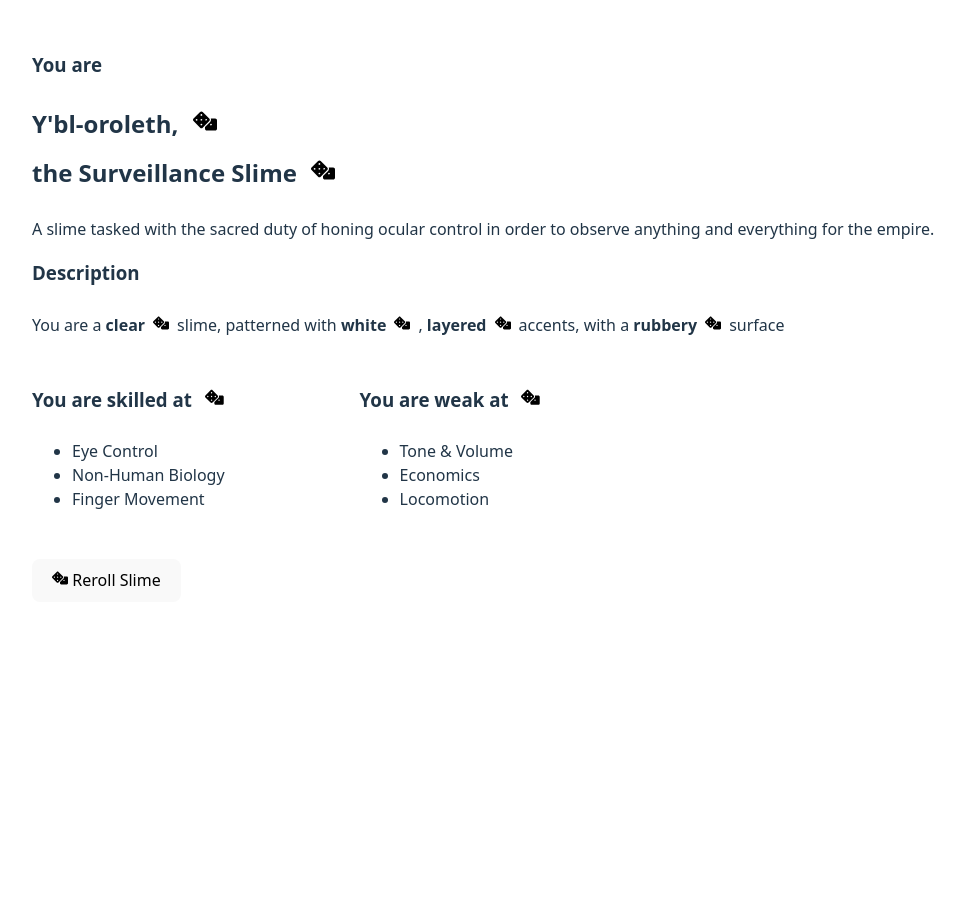
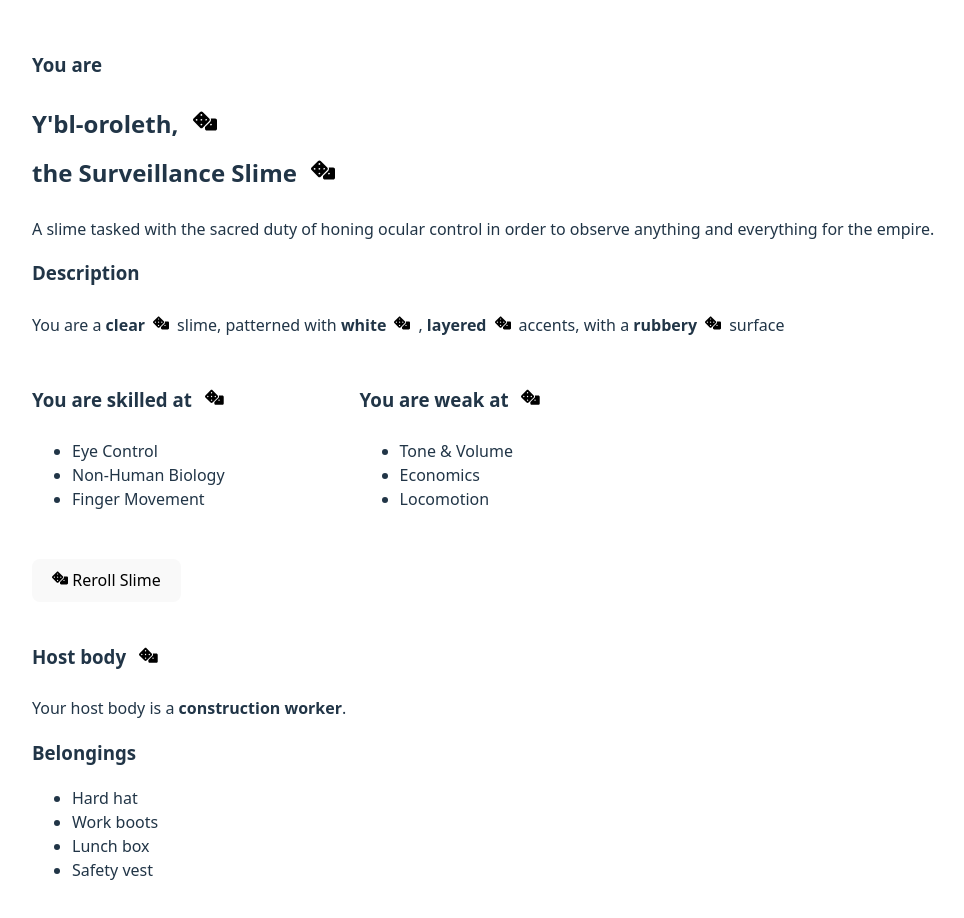
Before and after one commit to Wuggynaut/slime-maker, a React (Vite) app: page / in a window 1280 px wide. Shown: the top 918 px of the page, without its empty margins (0-964 px from the left). Before the commit the page ends 800 px from the top, so only its background shows below. Built offline with nearby package versions, Linux system fonts and the light colour scheme.

Commit message:
Host body creation

```diff
--- a/src/App.tsx
+++ b/src/App.tsx
@@ -1,4 +1,5 @@
 import './App.css'
+import { GenerateHost } from './GenerateHost'
 import { GenerateSlime } from './GenerateSlime'
 
 function App() {
@@ -7,6 +8,7 @@ function App() {
   return (
     <>
       <GenerateSlime />
+      <GenerateHost />
     </>
   )
 }
--- a/src/GenerateHost.tsx
+++ b/src/GenerateHost.tsx
@@ -1,8 +1,30 @@
+import { useState } from 'react';
+import { rollDice } from './utils/diceRoller';
+import { type HostBody, hostBodies } from './data/hostBodies';
+import { GetArticle } from './utils/GetArticle';
+import { RerollButton } from './utils/RerollButton';
+
+
 export function GenerateHost() {
+    const [body, setBody] = useState<HostBody>(hostBodies[rollDice('1d36')]);
+
+    const generateBody = () => {
+        setBody(hostBodies[rollDice('1d36')]);
+    }
+
+    const capitalize = (word: string): string => {
+        if (!word) return word;
+        return word.charAt(0).toUpperCase() + word.slice(1);
+    }
+
     return (
         <>
-        <h3>Your host body is</h3>
-
+            <h3>Host body  <RerollButton onClick={generateBody} /></h3>
+            <p>Your host body is {GetArticle(body.occupation)} <strong>{body.occupation}</strong>.</p>
+            <h3>Belongings</h3>
+            <ul>
+                {body.belongings.map((s, index) => <li key={index}>{capitalize(s)}</li>)}
+            </ul>
         </>
     );
 }
--- /dev/null
+++ b/src/data/hostBodies.ts
@@ -0,0 +1,151 @@
+export type HostBody = {
+    occupation: string;
+    belongings: string[];
+}
+
+export const hostBodies: Record<number, HostBody> = {
+    1: {
+        occupation: 'barista',
+        belongings: ['coffee beans', 'apron', 'tote bag', 'bicycle']
+    },
+    2: {
+        occupation: 'accountant',
+        belongings: ['coffee mug', 'stress ball', 'briefcase']
+    },
+    3: {
+        occupation: 'student',
+        belongings: ['headphones', 'skateboard', 'lighter', 'backpack']
+    },
+    4: {
+        occupation: 'dog walker',
+        belongings: ['waste bags', 'tennis ball', "someone's dog"]
+    },
+    5: {
+        occupation: 'security guard',
+        belongings: ['radio', 'flashlight', 'baton']
+    },
+    6: {
+        occupation: 'teacher',
+        belongings: ['coffee mug', 'reading glasses', 'pointer stick']
+    },
+    7: {
+        occupation: 'taxi driver',
+        belongings: ['perfume', 'cigarettes', 'lighter', 'a taxi']
+    },
+    8: {
+        occupation: 'professor',
+        belongings: ['pipe', 'satchel', 'laptop']
+    },
+    9: {
+        occupation: 'cashier',
+        belongings: ['gloves', 'earbuds', 'pocket knife']
+    },
+    10: {
+        occupation: 'personal trainer',
+        belongings: ['whistle', 'towel', 'water bottle']
+    },
+    11: {
+        occupation: 'chef',
+        belongings: ['apron', 'cigarettes', "chef's knife"]
+    },
+    12: {
+        occupation: 'nurse',
+        belongings: ['hand sanitizer', 'syringe', 'scissors']
+    },
+    13: {
+        occupation: 'writer',
+        belongings: ['laptop', 'coffee cup', 'glasses', 'notebook']
+    },
+    14: {
+        occupation: 'construction worker',
+        belongings: ['hard hat', 'work boots', 'lunch box', 'safety vest']
+    },
+    15: {
+        occupation: 'hair stylist',
+        belongings: ['scissors', 'battery-powered blow drier', 'chewing gum']
+    },
+    16: {
+        occupation: 'police officer',
+        belongings: ['handcuffs', 'police badge', 'pistol']
+    },
+    17: {
+        occupation: 'magician',
+        belongings: ['top hat', 'deck of cards', 'wand', 'white rabbit']
+    },
+    18: {
+        occupation: 'yoga instructor',
+        belongings: ['incense', 'resistance bands', 'singing bowl', 'towel']
+    },
+    19: {
+        occupation: 'mechanic',
+        belongings: ['wrench', 'work gloves', 'oily overalls']
+    },
+    20: {
+        occupation: 'truck driver',
+        belongings: ['thermos', 'trucking cap', 'truck']
+    },
+    21: {
+        occupation: 'photographer',
+        belongings: ['camera', 'tripod', 'camera bag', 'strap']
+    },
+    22: {
+        occupation: 'janitor',
+        belongings: ['rubber gloves', 'headphones', 'bucket', 'cleaning solution']
+    },
+    23: {
+        occupation: 'paramedic',
+        belongings: ['medical bag', 'stethoscope', 'gauze', 'adrenaline syringe']
+    },
+    24: {
+        occupation: 'celebrity',
+        belongings: ['sunglasses', 'phone', 'fame/infamy']
+    },
+    25: {
+        occupation: 'plumber',
+        belongings: ['pipe wrench', 'rubber gloves', 'van']
+    },
+    26: {
+        occupation: 'fisherman',
+        belongings: ['fishing rod', 'tackles', 'fishing boat']
+    },
+    27: {
+        occupation: 'journalist',
+        belongings: ['voice recorder', 'press badge', 'laptop']
+    },
+    28: {
+        occupation: 'surgeon',
+        belongings: ['scrubs', 'scalpel', 'pager', 'golf ball']
+    },
+    29: {
+        occupation: 'athlete',
+        belongings: ['water bottle', 'equipment bag', 'medal']
+    },
+    30: {
+        occupation: 'zoo keeper',
+        belongings: ['animal treats', 'tranquilizer gun', 'snake catching stick']
+    },
+    31: {
+        occupation: 'tattoo artist',
+        belongings: ['tattoo gun', 'ink bottles', 'disposable gloves']
+    },
+    32: {
+        occupation: 'electrician',
+        belongings: ['wire strippers', 'tool belt', 'van']
+    },
+    33: {
+        occupation: 'farmer',
+        belongings: ['pitchfork', 'work gloves', 'pickup truck']
+    },
+    34: {
+        occupation: 'politician',
+        belongings: ['campaign pins', 'brochures', 'briefcase']
+    },
+    35: {
+        occupation: 'firefighter',
+        belongings: ['helmet', 'oxygen mask', 'axe']
+    },
+    36: {
+        occupation: 'astronaut',
+        belongings: ['space suit', 'space helmet', 'oxygen tank']
+    }
+};
--- /dev/null
+++ b/src/utils/GetArticle.ts
@@ -0,0 +1,3 @@
+export function GetArticle(word: string): string {
+    return ['a', 'e', 'i', 'o', 'u'].includes(word[0].toLowerCase()) ? 'an' : 'a';
+}
```
